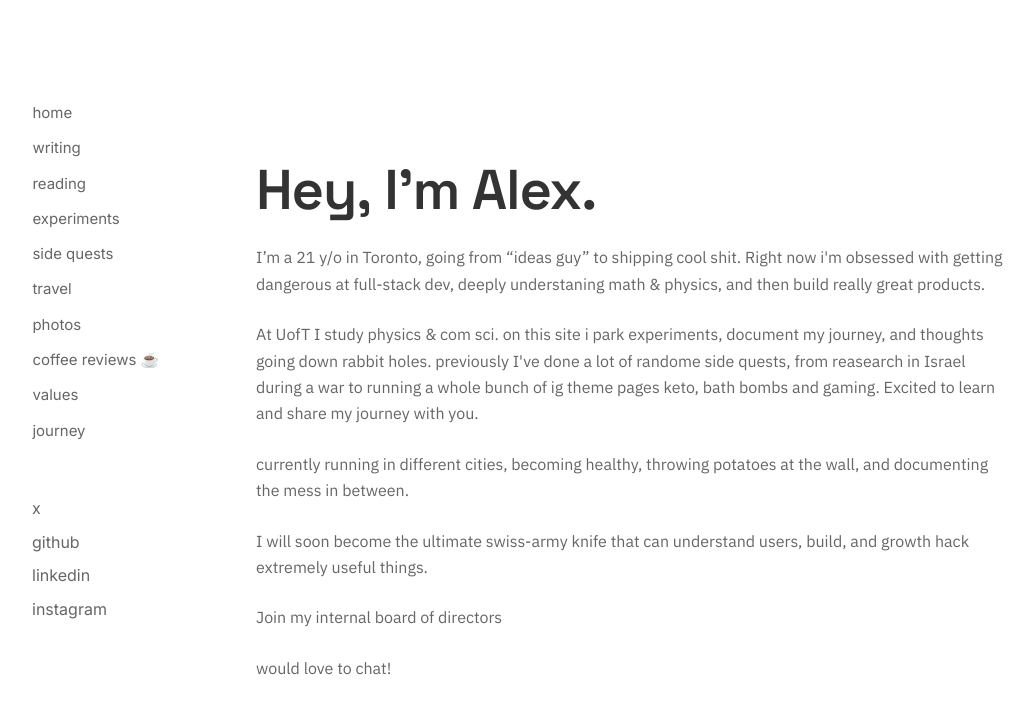
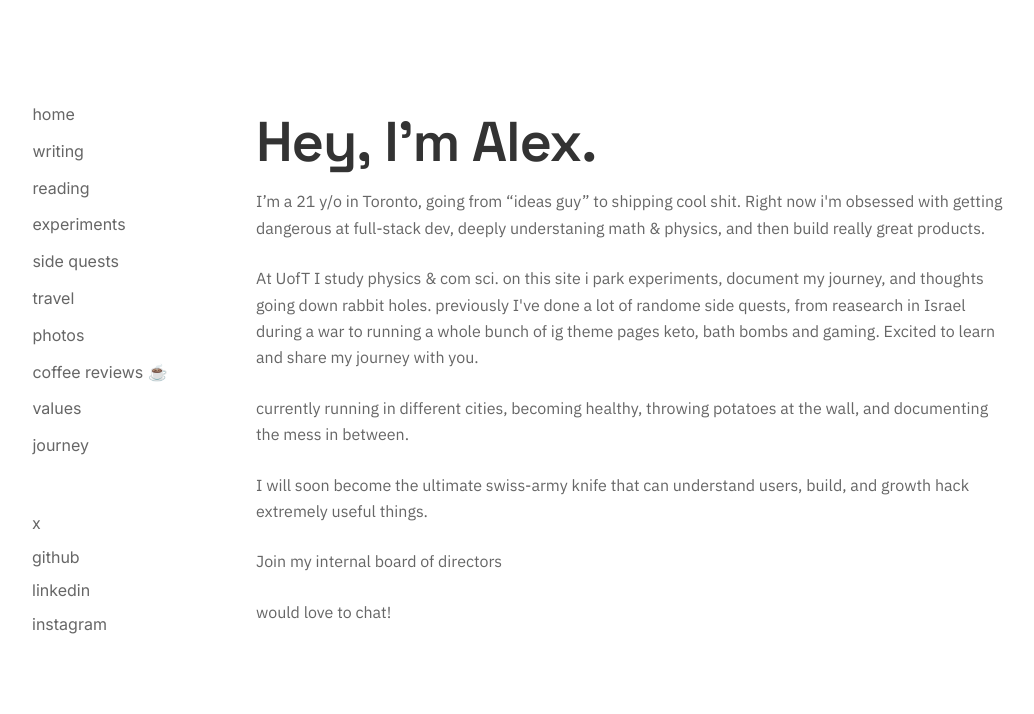
Before and after one commit to alexshibu1/alexshibu.com, a Next.js app: page / in a window 1280 px wide. Shown: the top 714 px of the page, without its empty margins (32-1066 px from the left). Built offline with nearby package versions, Linux system fonts and the light colour scheme.

Commit message:
1% fixes

```diff
--- a/app/globals.css
+++ b/app/globals.css
@@ -53,7 +53,7 @@ body {
 
   margin: 2px 0;
 
-  font-size: 15px;
+  font-size: 16px;
 
   font-family: var(--font-inter), sans-serif;
 
@@ -228,7 +228,7 @@ body {
 
   letter-spacing: -0.02em;
 
-  margin-top: 4rem;
+  margin-top: 2.5rem;
   padding-bottom: 0.5rem;
 }
 
@@ -238,8 +238,6 @@ body {
   font-size: 20px;
 
   color: #666666;
-
-  margin-top: 0.5rem;
 }
 
 /* Footer */
--- a/package.json
+++ b/package.json
@@ -13,7 +13,6 @@
     "@vercel/speed-insights": "^1.3.1",
     "framer-motion": "^12.23.25",
     "lottie-react": "^2.4.1",
-    "mongodb": "^6.21.0",
     "next": "^16.0.7",
     "react": "^19.2.1",
     "react-dom": "^19.2.1"
```
Also changed, not shown: 1 other file (tests, documents, lock files or other folders).
